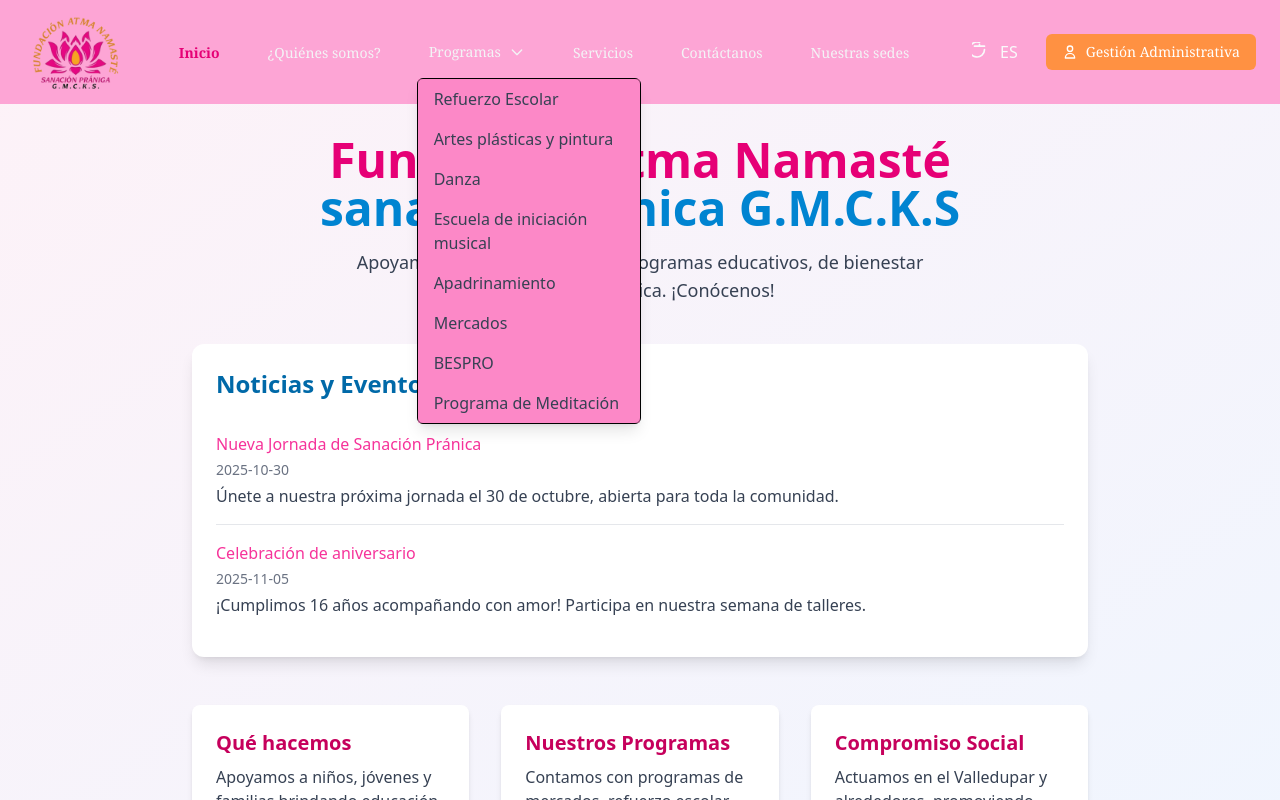
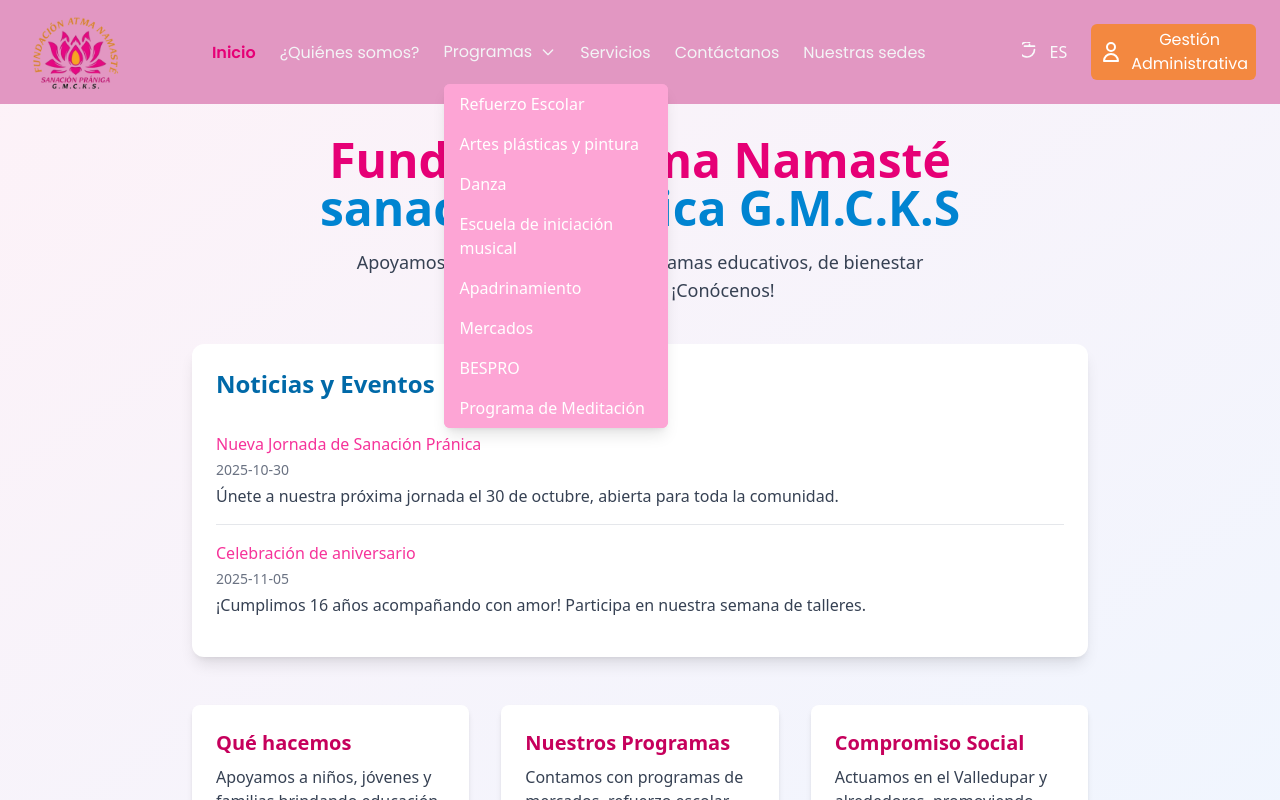
Before and after one commit to Jeda-ca/fundacion-app, a React (Vite) app in the folder frontend/: page / in a window 1280 px wide. Both pictures are taken after a click on the button "Programas". Shown: the top 800 px of the page. Built offline with nearby package versions, Linux system fonts and the light colour scheme.

Commit message:
NavBar V4.1: Ajusteste esticos (fuente, tamaño del botón y ajuste de colores)

```diff
--- a/frontend/index.html
+++ b/frontend/index.html
@@ -5,6 +5,10 @@
     <link rel="icon" type="image/png" href="../src/assets/LogoMejoradoRedondeado.png" />
     <meta name="viewport" content="width=device-width, initial-scale=1.0" />
     <title>Fundación Atma Namasté</title>
+
+    <style>
+    @import url('https://fonts.googleapis.com/css2?family=Poppins:ital,wght@0,100;0,200;0,300;0,400;0,500;0,600;0,700;0,800;0,900;1,100;1,200;1,300;1,400;1,500;1,600;1,700;1,800;1,900&display=swap');
+    </style>
   </head>
 
   <body>
--- a/frontend/src/components/NavBar.tsx
+++ b/frontend/src/components/NavBar.tsx
@@ -63,7 +63,7 @@
   }, [location.pathname])
 
   return (
-    <nav className="bg-pink-300 shadow-sm">
+    <nav className="bg-[#E297C2] shadow-sm">
       <div className="max-w-7xl mx-auto px-4 md:px-6 flex items-center justify-between">
         {/* Logo */}
         <div className="flex items-center gap-3">
@@ -103,14 +103,14 @@
                       <div
                         id="programas-dropdown"
                         role="menu"
-                        className={`${programasOpen ? "block" : "hidden"} absolute left-0 mt-2 w-56 bg-pink-300 border rounded-md shadow-lg z-20`}
+                        className={`${programasOpen ? "block" : "hidden"} absolute left-0 mt-2 w-56 bg-pink-300 rounded-md shadow-lg z-20`}
                       >
                         <ul>
                           {programasDropdown.map((x) => (
                             <li key={x.id}>
                               <Link
                                 to={x.path}
-                                className="block px-4 py-2 text-gray-700 bg-pink-400/45 hover:bg-pink-400/60"
+                                className="block px-4 py-2 text-white font-[Open Sans] rounded-md bg-pink-300 hover:bg-pink-400 hover:font-semibold transition-colors"
                               >
                                 {x.name}
                               </Link>
@@ -134,9 +134,9 @@
                     handleAdminAccess();
                     setMenuOpen(false); // Cierra el menú móvil
                   }}
-                  className="block w-full text-left px-4 py-2 rounded-md text-sm text-gray-50 font-serif bg-orange-400/70 hover:bg-amber-600 transition-colors"
+                  className="block w-full text-left px-4 py-2 rounded-md text-sm text-gray-50 font-[Poppins] bg-orange-400/70 hover:bg-amber-600 transition-colors"
                 >
-                  Gestión Administrativa
+                  Gestión <br />Administrativa
                 </button>
               </li>
             </ul>
@@ -144,7 +144,7 @@
         </div>
 
         {/* Botones derecha (desktop) */}
-        <div className="flex items-center gap-4">
+        <div className="flex items-center gap-3">
           {/* Selector de lenguaje */}
           <div className="relative right-0" ref={languageRef}>
             <button
@@ -187,16 +187,16 @@
             </div>
           </div>
 
-          {/* ✅ Gestión administrativa - CAMBIAR A NUEVA PESTAÑA */}
+          {/* Gestión administrativa - Desktop */}
           <div className="hidden md:block">
             <button
               onClick={handleAdminAccess}
-              className="inline-flex items-center px-4 py-2 rounded-md text-sm font-serif text-white bg-orange-400/70 hover:bg-amber-500 transition-colors"
+              className="inline-flex items-center px-2 py-1 rounded-md text-md font-[Poppins] text-white bg-[#F38840] hover:bg-amber-600 transition-colors"
             >
-              <svg className="w-4 h-4 mr-2" fill="none" stroke="currentColor" viewBox="0 0 24 24">
+              <svg className="size-6 mr-2" fill="none" stroke="currentColor" viewBox="0 0 24 24">
                 <path strokeLinecap="round" strokeLinejoin="round" strokeWidth={2} d="M16 7a4 4 0 11-8 0 4 4 0 018 0zM12 14a7 7 0 00-7 7h14a7 7 0 00-7-7z" />
               </svg>
-              Gestión Administrativa
+              Gestión <br /> Administrativa
             </button>
           </div>
 
--- a/frontend/src/utils/getActiveClass.ts
+++ b/frontend/src/utils/getActiveClass.ts
@@ -1,11 +1,11 @@
 export function getActiveClass(currentPath: string, linkPath: string): string {
     const baseClasses =
-    "px-3 py-2 rounded-md text-sm font-serif hover:text-pink-600 hover:font-semibold transition-colors duration-200"
+    "px-auto py-3 rounded-md font-[Poppins] hover:text-pink-600 hover:font-semibold transition-colors duration-200 hover:bg-"
 
     const isActive = // Verifica si la ruta actual coincide con el enlace o es una subruta
     currentPath === linkPath || currentPath.startsWith(linkPath + "/") //Detecta subrutas y marca activo el enlace padre
 
     return isActive
-    ? `text-pink-600 font-semibold font-serif ${baseClasses}` // enlace activo
+    ? `text-pink-600 font-semibold font-[Poppins] ${baseClasses}` // enlace activo
     : `text-gray-100 ${baseClasses}` // enlace inactivo
 }
```
